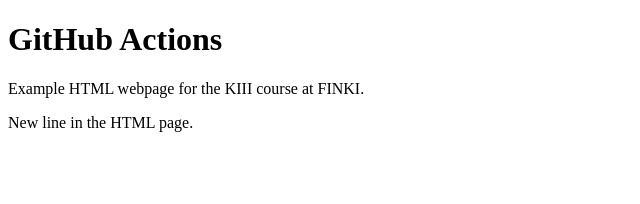
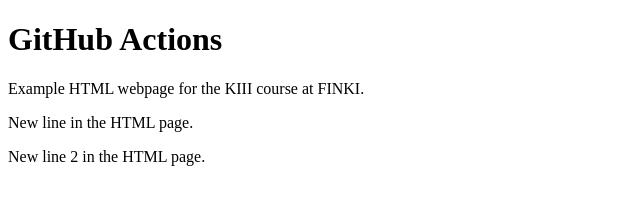
Before and after one commit to aDimkoski/kiii-github-actions, a plain HTML site: page index.html in a window 1280 px wide. Shown: the whole page, without its empty margins (0-640 px from the left). Drawn offline with Linux system fonts and the light colour scheme.

Commit message:
Update index.html

```diff
--- a/index.html
+++ b/index.html
@@ -4,5 +4,6 @@
     <h1>GitHub Actions</h1>
     <p>Example HTML webpage for the KIII course at FINKI.</p>
     <p>New line in the HTML page.</p>
+    <p>New line 2 in the HTML page.</p>
   </body>
 </html>
```
